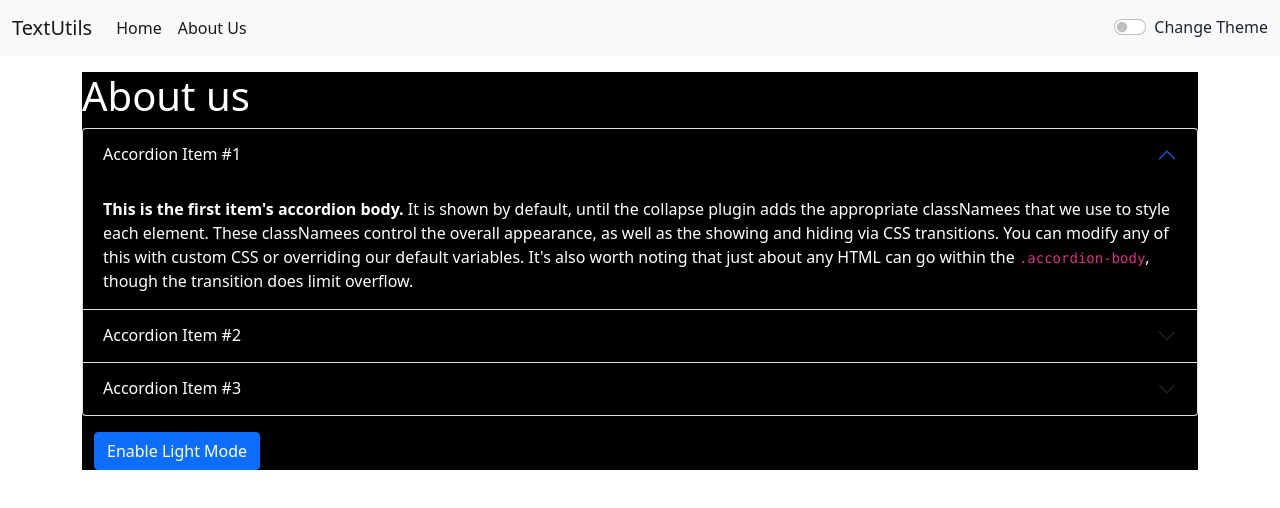
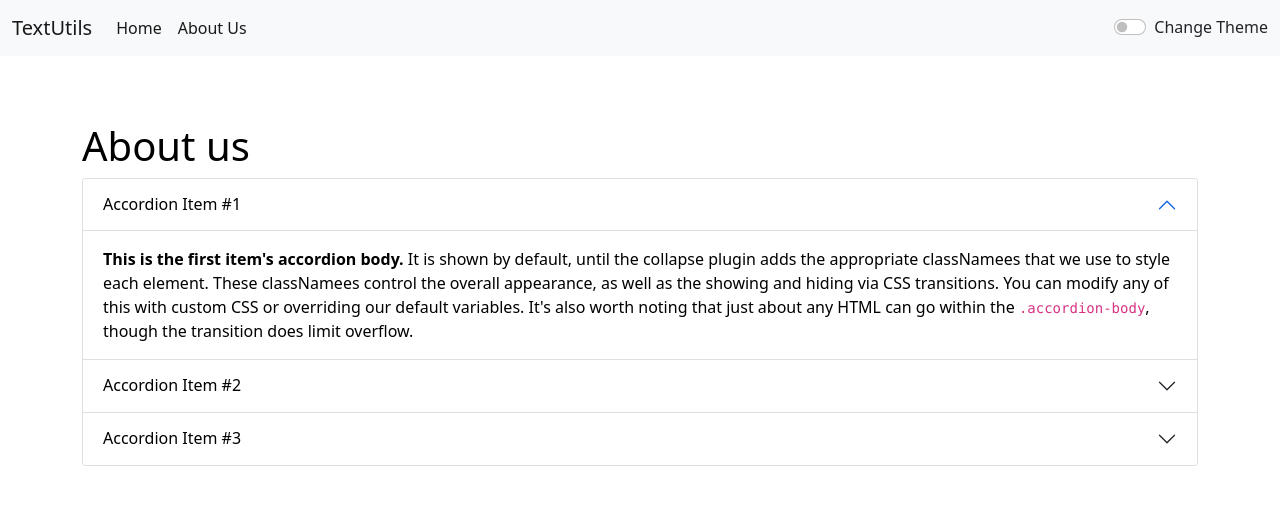
Before and after one commit to anuragkachhala/reactLearning, a React (Create React App) app: page /about in a window 1280 px wide. Shown: the top 508 px of the page. Built offline with nearby package versions, Linux system fonts and the light colour scheme.

Commit message:
formate code

```diff
--- a/src/App.js
+++ b/src/App.js
@@ -6,9 +6,7 @@ import Navbar from './components/Navbar';
 import TextForm from './components/TextForm';
 import {
   BrowserRouter as Router,
-  Switch,
   Route,
-  Link,
   Routes
 } from "react-router-dom";
 
@@ -41,7 +39,7 @@ function App() {
 
     setTimeout(() => {
       setAlertMessage(null)
-    })
+    },1500)
 
   }
 
@@ -56,7 +54,7 @@ function App() {
 
           <Routes>
             <Route exact path="/" element={<TextForm heading="Enter the text to anayze" mode={themeMode} showAlert={showAlert} ></TextForm>} />
-            <Route exact path="/about" element={<About />} />
+            <Route exact path="/about" element={<About themeMode = {themeMode}/>} />
           </Routes>
           {/* <Switch>
             <Route exact path="/about">
--- a/src/components/About.js
+++ b/src/components/About.js
@@ -1,32 +1,40 @@
-import userEvent from '@testing-library/user-event'
-import React, {useState} from 'react'
+import React  from 'react'
 
-export default function About() {
+export default function About(props) {
 
 
-   const [themeStyle, setThemeStyle] = useState({
-       color : 'white',
-       backgroundColor : 'black'
+//    const [themeStyle, setThemeStyle] = useState({
+//        color : 'white',
+//        backgroundColor : 'black'
 
-    })
+//     })
 
-    const [btnText, setButtonText] = useState("Enable Light Mode")
 
-    const changeTheme = () =>{
-        if(themeStyle.color === 'white'){
-           setThemeStyle({
-            color : 'black',
-            backgroundColor : 'white'
-           })
-        setButtonText("Enable Dark Mode")
-        }else{
-            setThemeStyle({
-                color : 'white',
-                backgroundColor : 'black'
-               })
-               setButtonText("Enable Light Mode")
-        }
-    }
+
+//     const [btnText, setButtonText] = useState("Enable Light Mode")
+
+//     const changeTheme = () =>{
+//         if(themeStyle.color === 'white'){
+//            setThemeStyle({
+//             color : 'black',
+//             backgroundColor : 'white'
+//            })
+//         setButtonText("Enable Dark Mode")
+//         }else{
+//             setThemeStyle({
+//                 color : 'white',
+//                 backgroundColor : 'black'
+//                })
+//                setButtonText("Enable Light Mode")
+//         }
+//     }
+
+
+     const themeStyle =  {
+         color: props.themeMode === 'dark' ? 'white' : 'black',
+         backgroundColor : props.themeMode==='dark'? '#2f5b9b' : 'white'
+
+     }
 
     return (
         <div classNameName="container" style={themeStyle}>
@@ -69,9 +77,7 @@ export default function About() {
                     </div>
                 </div>
             </div>
-            <div className="container my-3" >
-                <button type='button' onClick={changeTheme} className='btn btn-primary'>{btnText} </button>
-            </div>
+
         </div>
     )
 }
--- a/src/components/Alert.js
+++ b/src/components/Alert.js
@@ -8,8 +8,10 @@ export default function Alert(props)
  }
 
   return (
-    props.alertMessage && <div className={`alert alert-${props.alertMessage.type} alert-dismissible fade show`} role="alert">
+    <div style = {{height : '50px'}} >
+    {props.alertMessage && <div className={`alert alert-${props.alertMessage.type} alert-dismissible fade show`} role="alert">
     <strong>{captilize(props.alertMessage.type)}</strong> : {props.alertMessage.msg}
+  </div>}
   </div>
   )
 }
--- a/src/components/Navbar.js
+++ b/src/components/Navbar.js
@@ -25,7 +25,7 @@ export default function Navbar(props) {
           <button className="btn btn-outline-success" type="submit">Search</button> */}
                         <div className={`form-check form-switch text-${props.mode==='light'? 'dark' : 'light'} `}>
                             <input className="form-check-input" onClick = {props.toggleThemeMode} type="checkbox" id="flexSwitchCheckChecked" />
-                            <label className="form-check-label" for="flexSwitchCheckChecked"> Change Theme</label>
+                            <label className="form-check-label" htmlFor="flexSwitchCheckChecked"> Change Theme</label>
                         </div>
                     </form>
                 </div>
--- a/src/components/TextForm.js
+++ b/src/components/TextForm.js
@@ -34,8 +34,8 @@ export default function
     }
 
     const countWords = (str) => {
-        const arr = str.split(' ');
-         return arr.filter(word => word !== '').length;
+        const arr = str.split(/\s+/);
+         return arr.filter(word => word.length!==0).length;
       }
 
 
@@ -58,13 +58,13 @@ export default function
                         <label htmlFor="myBox" className="form-label">{props.heading}</label>
                         <textarea className="form-control" value={text} onChange={handleOnChange} style={{
                             color: props.mode === 'dark' ? 'white' : 'black',
-                            backgroundColor: props.mode === 'light' ? 'white' : 'gray'
+                            backgroundColor: props.mode === 'light' ? 'white' : '#2f5b9b'
                         }} id="myBox" rows="8"></textarea>
                     </div>
-                    <button className='btn btn-primary mx-2' onClick={handleUperCase}  > Convert to Uppercase</button>
-                    <button className='btn btn-primary mx-2' onClick={handleLowerCase}> Convert to LowerCase</button>
-                    <button className='btn btn-primary mx-2' onClick={clearText}>Clear Text</button>
-                    <button className='btn btn-primary mx-2' onClick={removeExtaSpace}>Remove Extra Spaces</button>
+                    <button disabled = {text.length === 0 } className='btn btn-primary mx-2 my-1' onClick={handleUperCase}  > Convert to Uppercase</button>
+                    <button disabled = {text.length === 0 } className='btn btn-primary mx-2 my-1' onClick={handleLowerCase}> Convert to LowerCase</button>
+                    <button disabled = {text.length === 0 } className='btn btn-primary mx-2 my-1' onClick={clearText}>Clear Text</button>
+                    <button disabled = {text.length === 0 } className='btn btn-primary mx-2 my-1' onClick={removeExtaSpace}>Remove Extra Spaces</button>
                 </div>
 
                 <div className="container">
```
